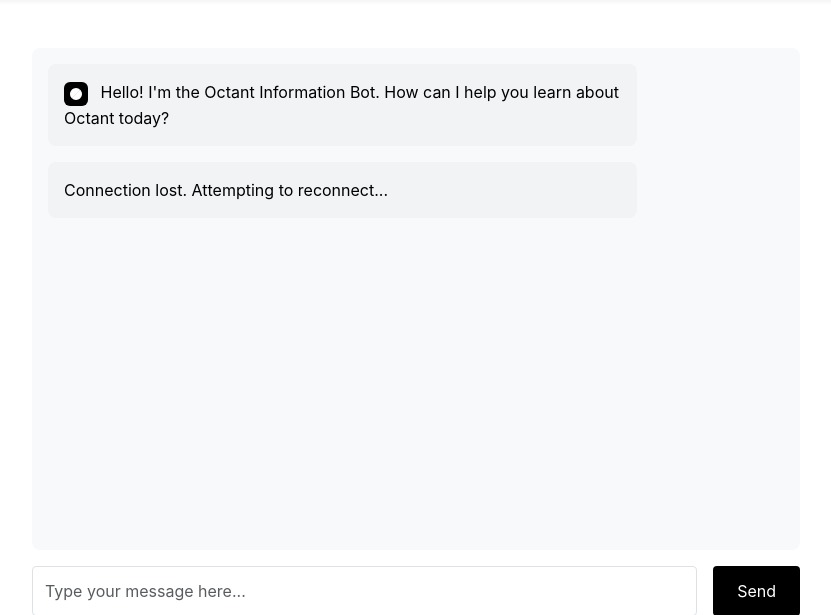
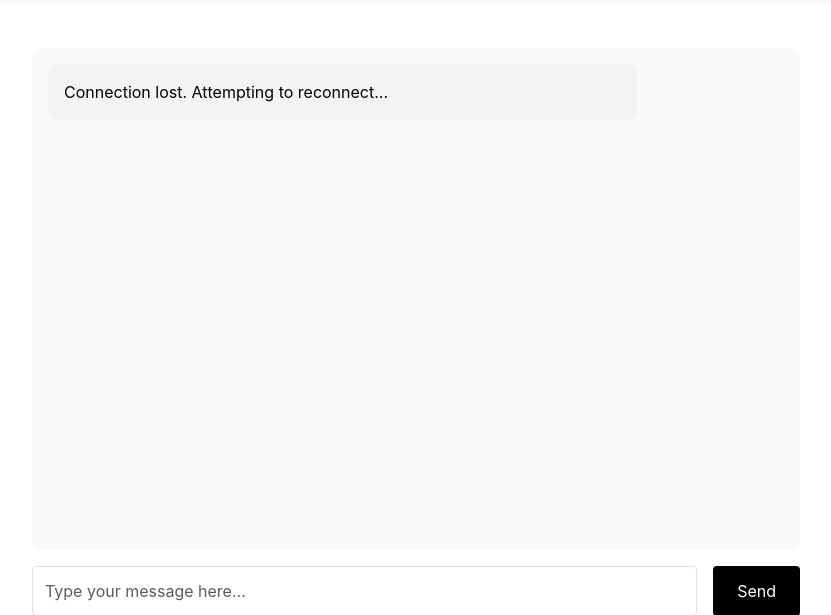
Before and after one commit to Flexasaurusrex/OctantInfoBot, a Flask app: page / in a window 1280 px wide. Shown: the part 80-695 px from the top of the page, without its empty margins (224-1055 px from the left). Run offline with Flask 3, Linux system fonts and the light colour scheme; some libraries are stand-ins or nearby versions.

Commit message:
Agent query: Is the welcome message now appearing only once when connecting to the chat?

```diff
--- a/templates/index.html
+++ b/templates/index.html
@@ -20,10 +20,6 @@
     <main class="container">
         <div class="chat-container">
             <div id="messages" class="messages-container">
-                <div class="message bot-message">
-                    <img src="{{ url_for('static', filename='images/octant-logo.svg') }}" class="bot-avatar">
-                    <span>Hello! I'm the Octant Information Bot. How can I help you learn about Octant today?</span>
-                </div>
             </div>
 
             <div class="input-container">
```
Also changed, not shown: Screenshot 2024-12-02 at 9.33.02 PM.png (added).
